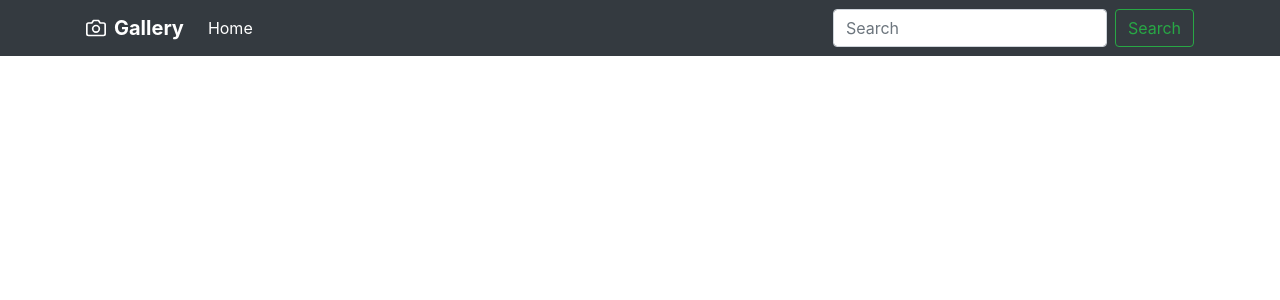
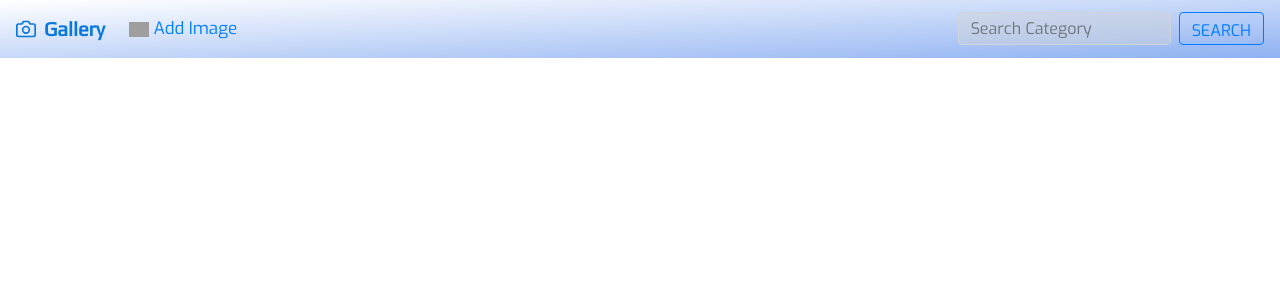
Before and after one commit to Brayooh/my-gallery, a Django app: template gallery/templates/base.html in a window 1280 px wide. Shown: the top 300 px of the page. Run offline with Django 3.2, Linux system fonts and the light colour scheme; the template is opened without the code that fills it, so the values that code supplies are empty; some libraries are stand-ins or nearby versions; some web fonts are replaced; grey boxes are pictures that could not be loaded.

Commit message:
add link to add images

```diff
--- a/gallery/templates/navbar.html
+++ b/gallery/templates/navbar.html
@@ -1,32 +1,35 @@
 <html>
     <body>
-<div class="container-fluid bg-dark">
-    <nav class="navbar navbar-expand-lg navbar-dark bg-dark container">
-        <a href="{% url 'home' %}" class="navbar-brand d-flex align-items-center">
+
+<div class="">
+    <nav class="navbar navbar-expand-md" style="background-image: linear-gradient(to bottom right, rgb(255, 255, 255), rgba(100, 148, 237, 0.726)); background-color: rgb(255, 255, 255);">
+        <a style="color: rgb(9, 119, 221);" href="{% url 'home' %}" class="navbar-brand d-flex align-items-center">
             <svg xmlns="http://www.w3.org/2000/svg" width="20" height="20" fill="none" stroke="currentColor"
                 stroke-linecap="round" stroke-linejoin="round" stroke-width="2" aria-hidden="true" class="mr-2"
                 viewBox="0 0 24 24" focusable="false">
                 <path d="M23 19a2 2 0 0 1-2 2H3a2 2 0 0 1-2-2V8a2 2 0 0 1 2-2h4l2-3h6l2 3h4a2 2 0 0 1 2 2z" />
                 <circle cx="12" cy="13" r="4" /></svg>
-            <strong>Gallery</strong>
+            <strong style=" font-family: play;">Gallery</strong>
         </a>
         <button class="navbar-toggler" type="button" data-toggle="collapse" data-target="#navbarSupportedContent"
             aria-controls="navbarSupportedContent" aria-expanded="false" aria-label="Toggle navigation">
             <span class="navbar-toggler-icon"></span>
         </button>
 
+
         <div class="collapse navbar-collapse" id="navbarSupportedContent">
             <ul class="navbar-nav mr-auto">
                 <li class="nav-item active">
-                    <a class="nav-link" href="{% url 'home' %}">Home <span class="sr-only">(current)</span></a>
+                        <a style=" font-family: exo; font-size: 17px;" class="nav-link" href="admin/gallery/image/add"><img src="https://cdn4.iconfinder.com/data/icons/wirecons-free-vector-icons/32/add-128.png" style="height: 15px;"> Add Image</a>
                 </li>
 
 
             </ul>
-            <form class="form-inline my-2 my-lg-0" action="{% url 'search_results' %}">
-                <input class="form-control mr-sm-2" type="search" placeholder="Search" aria-label="Search"
+
+            <form style=" font-family: exo; font-size: 17px;" class="form-inline my-2 my-lg-0" action="{% url 'search_results' %}">
+                <input style="height: 33px; background-color: rgba(212, 212, 212, 0.411);;" class="form-control mr-sm-2" type="search" placeholder="Search Category" aria-label="Search"
                     name="pictures">
-                <button class="btn btn-outline-success my-2 my-sm-0" type="submit">Search</button>
+                <button style="height: 33px;" class="btn btn-outline-primary my-2 my-sm-0" type="submit">SEARCH</button>
             </form>
         </div>
     </nav>
```
